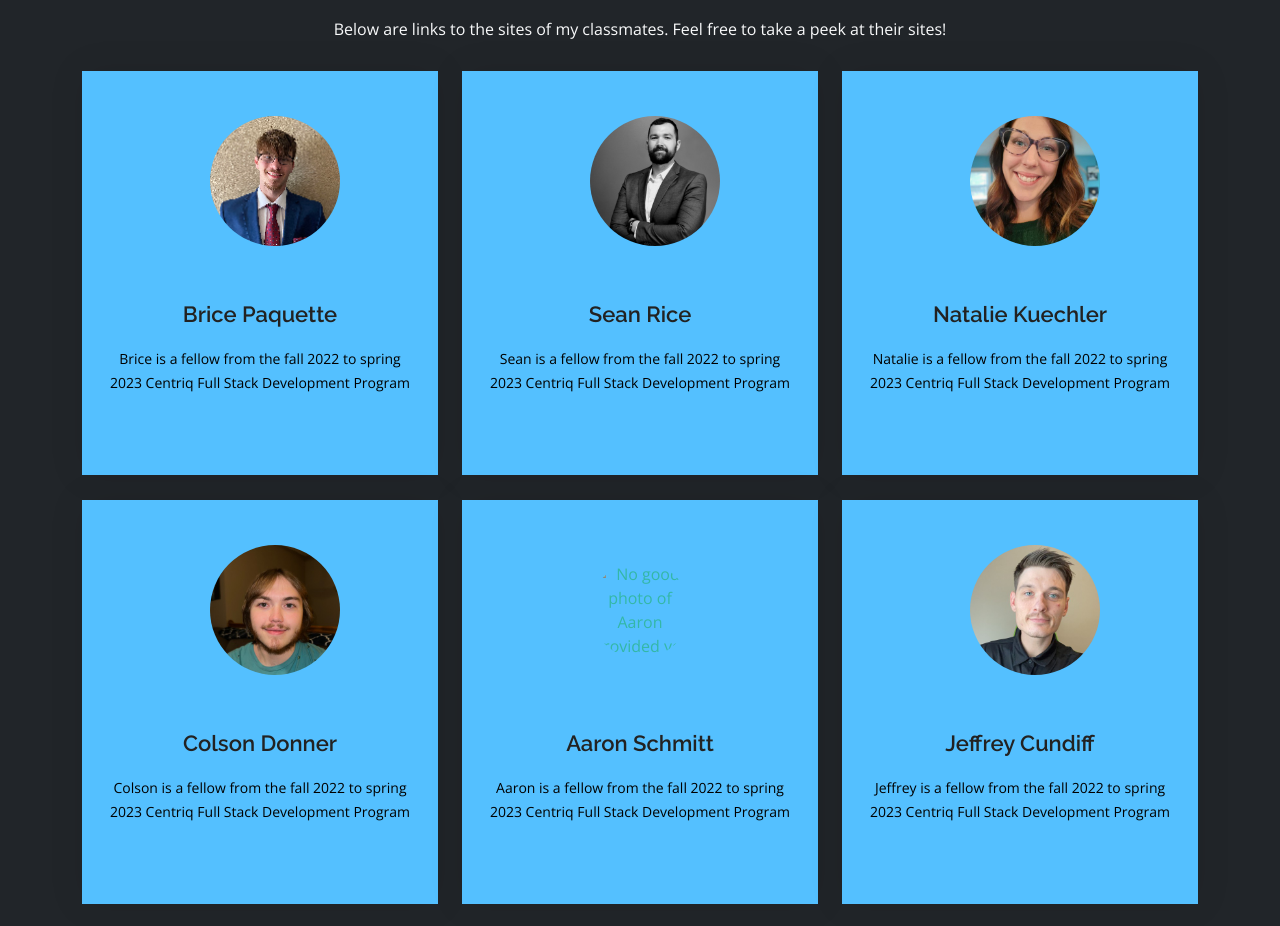
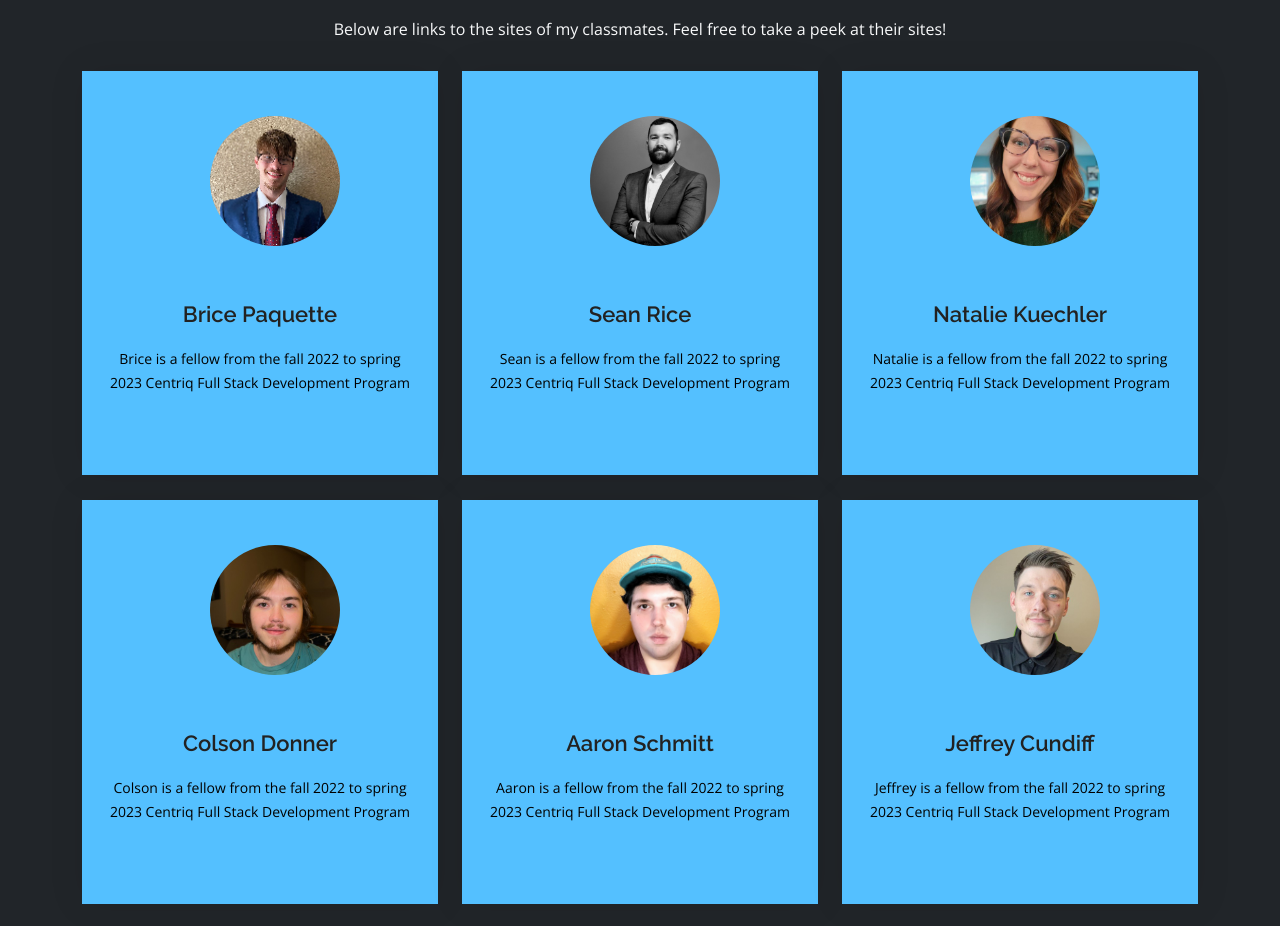
Before and after one commit to NoelEvan321/PersonalSite, a plain HTML site: page classmates.html in a window 1280 px wide. Shown: the part 171-1097 px from the top of the page. Drawn offline with nearby package versions, Linux system fonts and the light colour scheme.

Commit message:
Updated Aaron's photo

```diff
--- a/classmates.html
+++ b/classmates.html
@@ -125,7 +125,7 @@
           <div class="col-lg-4 col-md-6 d-flex align-items-stretch mt-4" data-aos="zoom-in" data-aos-delay="200">
             <div class="icon-box iconbox-red">
               <div class="icon">
-                <a href="http://aaronfschmitt.com/" target="_blank"><img src="/assets/myimages/Prof-headshot-aaron" class="img-fluid classmateImage" alt="No good photo of Aaron provided yet"></a>
+                <a href="http://aaronfschmitt.com/" target="_blank"><img src="/assets/myimages/Aaron.jpg" class="img-fluid classmateImage" alt="Picture of Aaron"></a>
               </div>
               <h4 class="classmateHeader"><a href="http://aaronfschmitt.com/" target="_blank">Aaron Schmitt</a></h4>
               <p>Aaron is a fellow from the fall 2022 to spring 2023 Centriq Full Stack Development Program</p>
```
Also changed, not shown: assets/myimages/Aaron.jpg (added), 1 other file.
